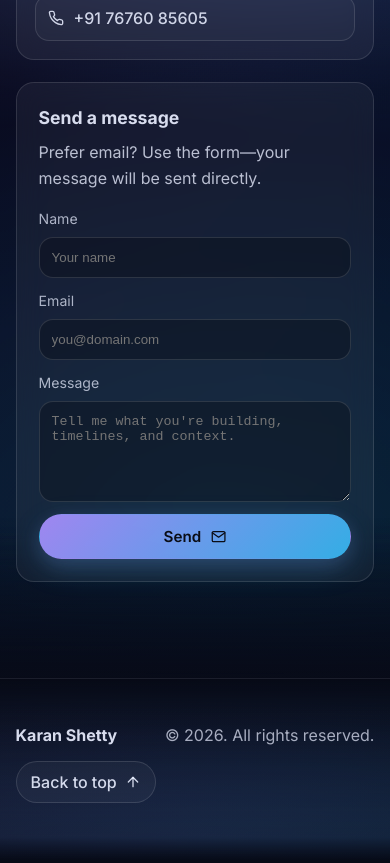
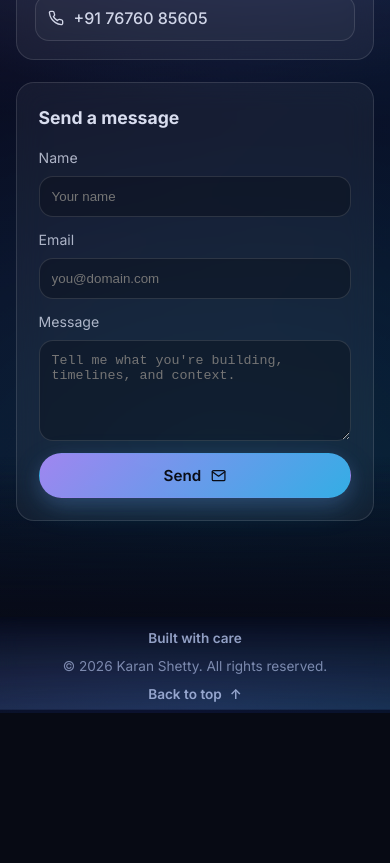
Before and after one commit to Karansshetty/Portfolio, a React (Vite) app: page / in a window 390 px wide. Shown: the part 9160-10023 px from the top of the page. After the commit the page ends 9873 px from the top, so only its background shows below. Built offline with nearby package versions, Linux system fonts and the light colour scheme; no server answers.

Commit message:
Contact Section - Update

```diff
--- a/src/App.css
+++ b/src/App.css
@@ -1,5 +1,45 @@
 .app {
   min-height: 100vh;
+}
+
+/* Subtle cursor-follow background glow (premium, low-noise) */
+.cursor-glow {
+  position: fixed;
+  inset: 0;
+  pointer-events: none;
+  z-index: 0;
+  --cursor-glow-x: 50vw;
+  --cursor-glow-y: 25vh;
+}
+
+.cursor-glow::before {
+  content: "";
+  position: absolute;
+  width: 1240px;
+  height: 1240px;
+  left: 0;
+  top: 0;
+  transform: translate3d(
+    calc(var(--cursor-glow-x) - 620px),
+    calc(var(--cursor-glow-y) - 620px),
+    0
+  );
+  will-change: transform;
+  opacity: 0.38;
+  filter: blur(24px);
+  background: radial-gradient(
+    circle at center,
+    rgba(56, 189, 248, 0.44),
+    rgba(167, 139, 250, 0.32) 38%,
+    rgba(34, 211, 238, 0.18) 56%,
+    transparent 72%
+  );
+}
+
+@media (prefers-reduced-motion: reduce), (pointer: coarse), (max-width: 768px) {
+  .cursor-glow {
+    display: none;
+  }
 }
 
 .main {
@@ -1309,47 +1349,70 @@
 
 /* Footer */
 .footer {
-  padding: 44px 0 60px;
-  border-top: 1px solid rgba(255, 255, 255, 0.08);
-  background: rgba(0, 0, 0, 0.22);
+  background: rgba(7, 10, 20, 0.35);
+  backdrop-filter: blur(10px);
+  -webkit-backdrop-filter: blur(10px);
+  padding: 0;
 }
 
 .footer-inner {
   width: min(1120px, 92%);
   margin: 0 auto;
-  display: flex;
-  gap: 14px;
+  min-height: 56px;
+  display: grid;
+  grid-template-columns: 1fr auto 1fr;
   align-items: center;
-  justify-content: space-between;
-  flex-wrap: wrap;
+  column-gap: 16px;
 }
 
-.footer-name {
-  font-weight: 750;
-  color: rgba(233, 238, 255, 0.92);
+.footer-leftText {
+  font-weight: 520;
+  font-size: 0.85rem;
+  color: rgba(198, 214, 255, 0.72);
 }
 
 .footer-copy {
-  color: rgba(233, 238, 255, 0.70);
+  font-size: 0.85rem;
+  color: rgba(198, 214, 255, 0.58);
+}
+
+.footer-left {
+  justify-self: start;
+}
+
+.footer-center {
+  justify-self: center;
+  text-align: center;
+}
+
+.footer-right {
+  justify-self: end;
 }
 
 .backtotop {
   display: inline-flex;
   align-items: center;
   gap: 8px;
-  padding: 10px 14px;
-  border-radius: 999px;
-  border: 1px solid rgba(255, 255, 255, 0.12);
-  background: rgba(255, 255, 255, 0.04);
-  color: rgba(233, 238, 255, 0.9);
+  padding: 0;
+  border-radius: 10px;
+  border: 0;
+  background: transparent;
+  color: rgba(198, 214, 255, 0.72);
+  font-size: 0.85rem;
+  font-weight: 520;
   cursor: pointer;
-  transition: transform 0.18s ease, background 0.18s ease, border-color 0.18s ease;
+  text-decoration: none;
+  transition: color 0.18s ease, text-shadow 0.18s ease;
 }
 
 .backtotop:hover {
-  transform: translateY(-1px);
-  background: rgba(255, 255, 255, 0.06);
-  border-color: rgba(255, 255, 255, 0.18);
+  color: rgba(233, 238, 255, 0.92);
+  text-shadow: 0 0 14px rgba(56, 189, 248, 0.20);
+}
+
+.backtotop:focus-visible {
+  outline: 3px solid rgba(56, 189, 248, 0.28);
+  outline-offset: 3px;
 }
 
 /* Responsive */
@@ -1373,6 +1436,18 @@
 }
 
 @media (max-width: 640px) {
+  .footer-inner {
+    grid-template-columns: 1fr;
+    row-gap: 4px;
+    padding: 8px 0;
+  }
+
+  .footer-left,
+  .footer-center,
+  .footer-right {
+    justify-self: center;
+  }
+
   .projects-grid {
     grid-template-columns: 1fr;
   }
--- a/src/App.jsx
+++ b/src/App.jsx
@@ -2,6 +2,7 @@ import { useCallback, useEffect, useMemo, useState } from "react";
 import "./App.css";
 
 import Navbar from "./components/Navbar.jsx";
+import CursorGlow from "./components/CursorGlow.jsx";
 import { useScroll } from "framer-motion";
 
 import { NAV_SECTIONS } from "./data/portfolioData.js";
@@ -55,6 +56,7 @@ function App() {
 
   return (
     <div className="app">
+      <CursorGlow />
       <Navbar
         sections={sections}
         activeSection={activeSection}
--- /dev/null
+++ b/src/components/CursorGlow.jsx
@@ -0,0 +1,63 @@
+import { useEffect, useRef } from "react";
+
+const prefersReducedMotion = () =>
+  typeof window !== "undefined" &&
+  window.matchMedia?.("(prefers-reduced-motion: reduce)")?.matches;
+
+const isCoarsePointer = () =>
+  typeof window !== "undefined" &&
+  window.matchMedia?.("(pointer: coarse)")?.matches;
+
+/**
+ * Subtle cursor-follow glow overlay.
+ * - Uses RAF easing (delayed movement)
+ * - Updates CSS variables on the overlay element (GPU-friendly via transform)
+ * - Disables itself for reduced-motion and coarse pointers
+ */
+export default function CursorGlow() {
+  const ref = useRef(null);
+
+  useEffect(() => {
+    const el = ref.current;
+    if (!el) return;
+
+    if (prefersReducedMotion() || isCoarsePointer()) return;
+
+    let rafId = 0;
+    let targetX = window.innerWidth * 0.5;
+    let targetY = window.innerHeight * 0.25;
+    let currentX = targetX;
+    let currentY = targetY;
+
+    const setVars = (x, y) => {
+      el.style.setProperty("--cursor-glow-x", `${x}px`);
+      el.style.setProperty("--cursor-glow-y", `${y}px`);
+    };
+
+    setVars(currentX, currentY);
+
+    const onMove = (event) => {
+      targetX = event.clientX;
+      targetY = event.clientY;
+    };
+
+    const animate = () => {
+      const ease = 0.08; // smaller = more delayed
+      currentX += (targetX - currentX) * ease;
+      currentY += (targetY - currentY) * ease;
+
+      setVars(currentX, currentY);
+      rafId = window.requestAnimationFrame(animate);
+    };
+
+    window.addEventListener("pointermove", onMove, { passive: true });
+    rafId = window.requestAnimationFrame(animate);
+
+    return () => {
+      window.removeEventListener("pointermove", onMove);
+      window.cancelAnimationFrame(rafId);
+    };
+  }, []);
+
+  return <div ref={ref} className="cursor-glow" aria-hidden="true" />;
+}
--- a/src/sections/ContactSection.jsx
+++ b/src/sections/ContactSection.jsx
@@ -105,7 +105,6 @@ export default function ContactSection() {
         <motion.div className="contact-card contact-formCard" variants={sectionItemVariants}>
           <h3 className="contact-title">Send a message</h3>
           <p className="contact-subtitle">
-            Prefer email? Use the form—your message will be sent directly.
           </p>
 
           <form className="contact-form" onSubmit={onSubmit}>
--- a/src/sections/FooterSection.jsx
+++ b/src/sections/FooterSection.jsx
@@ -1,21 +1,36 @@
-import { FiArrowUp } from "react-icons/fi";
 import { PROFILE } from "../data/portfolioData.js";
 
 export default function FooterSection({ onBackToTop }) {
-  const year = new Date().getFullYear();
+  const year = 2026;
+
+  const handleBackToTop = () => {
+    if (typeof onBackToTop === "function") {
+      onBackToTop();
+      return;
+    }
+
+    window.scrollTo({ top: 0, behavior: "smooth" });
+  };
 
   return (
-    <footer className="section section-heroLike footer">
+    <footer className="section-heroLike footer" role="contentinfo">
       <div className="hero-bg hero-bg-base" aria-hidden="true" />
       <div className="hero-bg hero-bg-glow" aria-hidden="true" />
 
       <div className="section-inner footer-inner">
-        <p className="footer-name">{PROFILE.name}</p>
-        <p className="footer-copy">© {year}. All rights reserved.</p>
+        <div className="footer-left">
+          <span className="footer-leftText">Built with care</span>
+        </div>
 
-        <button type="button" className="backtotop" onClick={onBackToTop}>
-          Back to top <FiArrowUp />
-        </button>
+        <div className="footer-center">
+          <span className="footer-copy">© {year} {PROFILE.name}. All rights reserved.</span>
+        </div>
+
+        <div className="footer-right">
+          <button type="button" className="backtotop" onClick={handleBackToTop}>
+            Back to top <span aria-hidden="true">↑</span>
+          </button>
+        </div>
       </div>
     </footer>
   );
```
